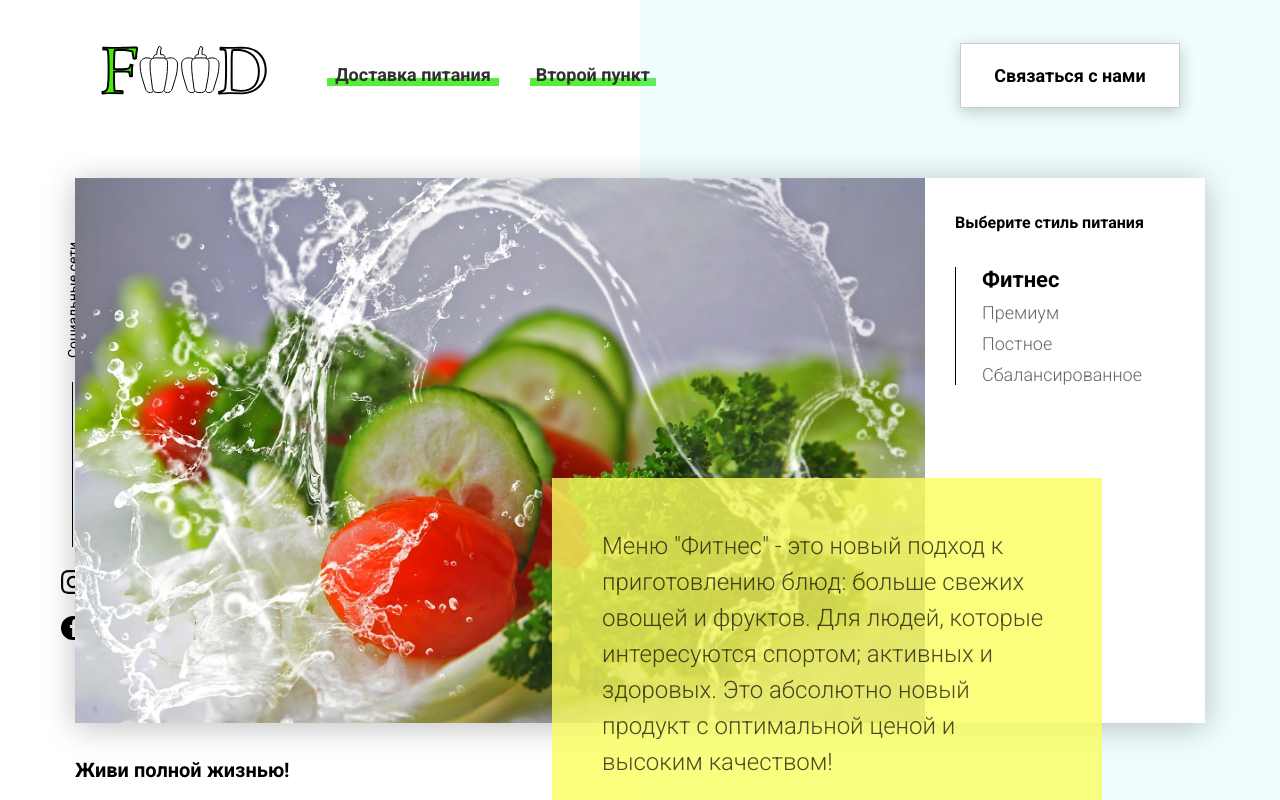
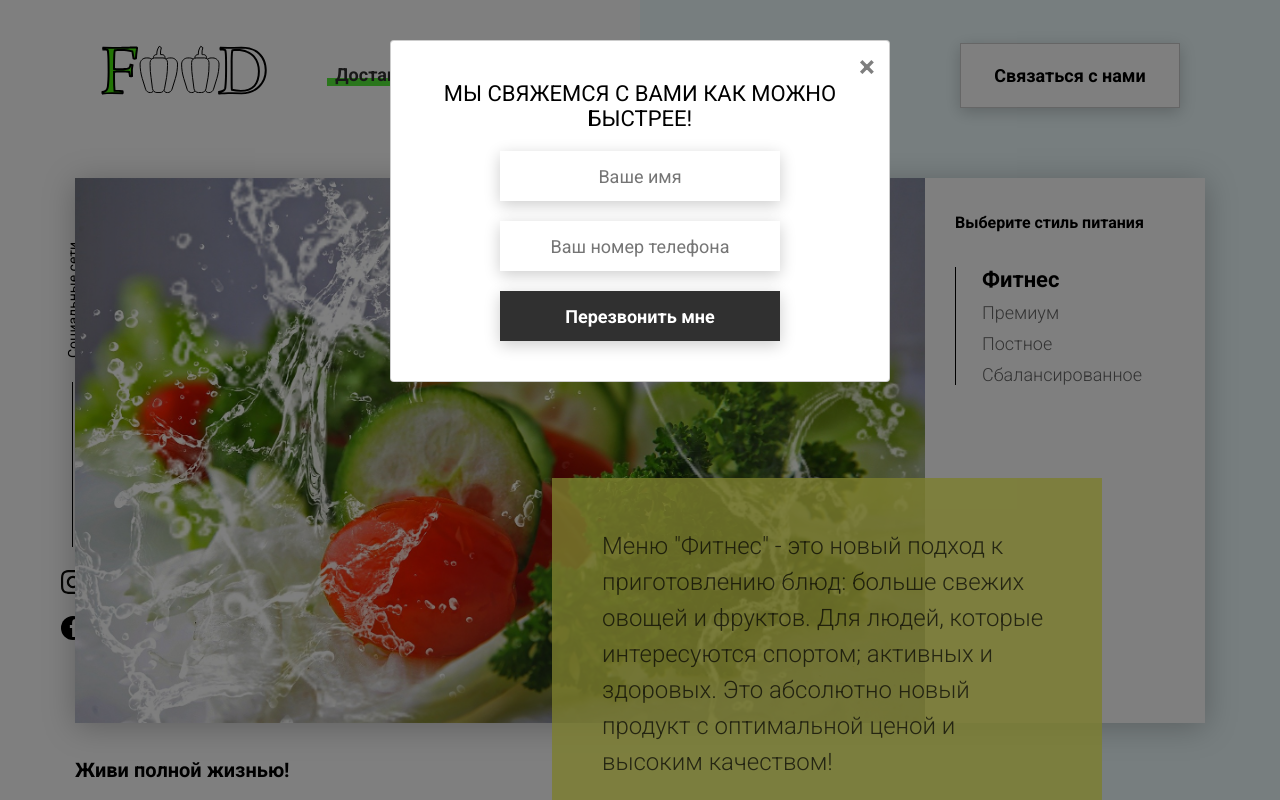
Before and after one commit to Satin3737/food, a website with bundled scripts: page src/index.html in a window 1280 px wide. Shown: the top 800 px of the page. Built offline with nearby package versions, Linux system fonts and the light colour scheme; files whose address does not match are found by name.

Commit message:
added modal

```diff
--- a/src/index.html
+++ b/src/index.html
@@ -18,7 +18,7 @@
             </nav>
         </div>
         <div class="header__right-block">
-            <button class="btn btn_white">Связаться с нами</button>
+            <button data-modal="btn" class="btn btn_white">Связаться с нами</button>
         </div>
     </header>
     <div class="sidepanel">
@@ -86,7 +86,7 @@
                 </div>
             </div>
             <div class="offer__action">
-                <button class="btn btn_dark">Связаться с нами</button>
+                <button data-modal="btn" class="btn btn_dark">Связаться с нами</button>
             </div>
         </div>
         <div class="container">
@@ -287,11 +287,11 @@
         </div>
     </footer>
 
-    <div class="modal">
+    <div data-modal="modal" class="modal">
         <div class="modal__dialog">
             <div class="modal__content">
                 <form action="#">
-                    <div class="modal__close">&times;</div>
+                    <div data-modal="close" class="modal__close">&times;</div>
                     <div class="modal__title">Мы свяжемся с вами как можно быстрее!</div>
                     <input required placeholder="Ваше имя" name="name" type="text" class="modal__input">
                     <input required placeholder="Ваш номер телефона" name="phone" type="phone" class="modal__input">
--- a/src/js/main.js
+++ b/src/js/main.js
@@ -83,4 +83,51 @@ document.addEventListener('DOMContentLoaded', () => {
     setClock('.timer', deadline);
 
 
+    // modal variables
+    const pageBody = document.querySelector('body');
+    const modal = document.querySelector('[data-modal="modal"]');
+    const modalBtn = document.querySelectorAll('[data-modal="btn"]');
+    const modalClose = document.querySelector('[data-modal="close"]');
+
+    // timer for open modal
+    const modalTimer = setTimeout(openModal, 10000);
+
+    // modal listeners
+    window.addEventListener('scroll', showModalByScroll);
+
+    modalBtn.forEach(btn => {
+       btn.addEventListener('click', openModal);
+    });
+
+    modal.addEventListener('click', (e) => {
+       if (e.target && e.target === modal || e.target === modalClose) {
+           closeModal();
+       }
+    });
+
+    pageBody.addEventListener('keydown', (e) => {
+        if (e.key === "Escape" && modal.classList.contains('opened')) {
+            closeModal();
+        }
+    });
+
+    // modal functions
+    function openModal() {
+        modal.classList.add('opened');
+        pageBody.classList.add('fixed');
+        clearInterval(modalTimer);
+    }
+
+    function closeModal() {
+        modal.classList.remove('opened');
+        pageBody.classList.remove('fixed');
+    }
+
+    function showModalByScroll() {
+        if (window.pageYOffset + document.documentElement.clientHeight >= document.documentElement.scrollHeight - 1) {
+            openModal();
+            window.removeEventListener('scroll', showModalByScroll);
+        }
+    }
+
 });
--- a/src/scss/_base.scss
+++ b/src/scss/_base.scss
@@ -55,3 +55,8 @@ a {
     font-size: 36px;
     font-weight: 400;
 }
+
+.fixed {
+    padding-right: 17px;
+    overflow: hidden;
+}
--- a/src/scss/blocks/modal/_modal.scss
+++ b/src/scss/blocks/modal/_modal.scss
@@ -3,11 +3,20 @@
     top: 0;
     left: 0;
     z-index: 1050;
-    display: none;
+    display: block;
     width: 100%;
     height: 100%;
     overflow: hidden;
     background-color: rgba(0,0,0,.5);
+    transition: all 0.4s;
+    visibility: hidden;
+    opacity: 0;
+    pointer-events: none;
+    &.opened {
+        visibility: visible;
+        opacity: 1;
+        pointer-events: auto;
+    }
     &__dialog {
         max-width: 500px;
         margin: 40px auto;
```
Also changed, not shown: dist/css/style.css, dist/index.html, dist/js/script.js, 1 other file.
